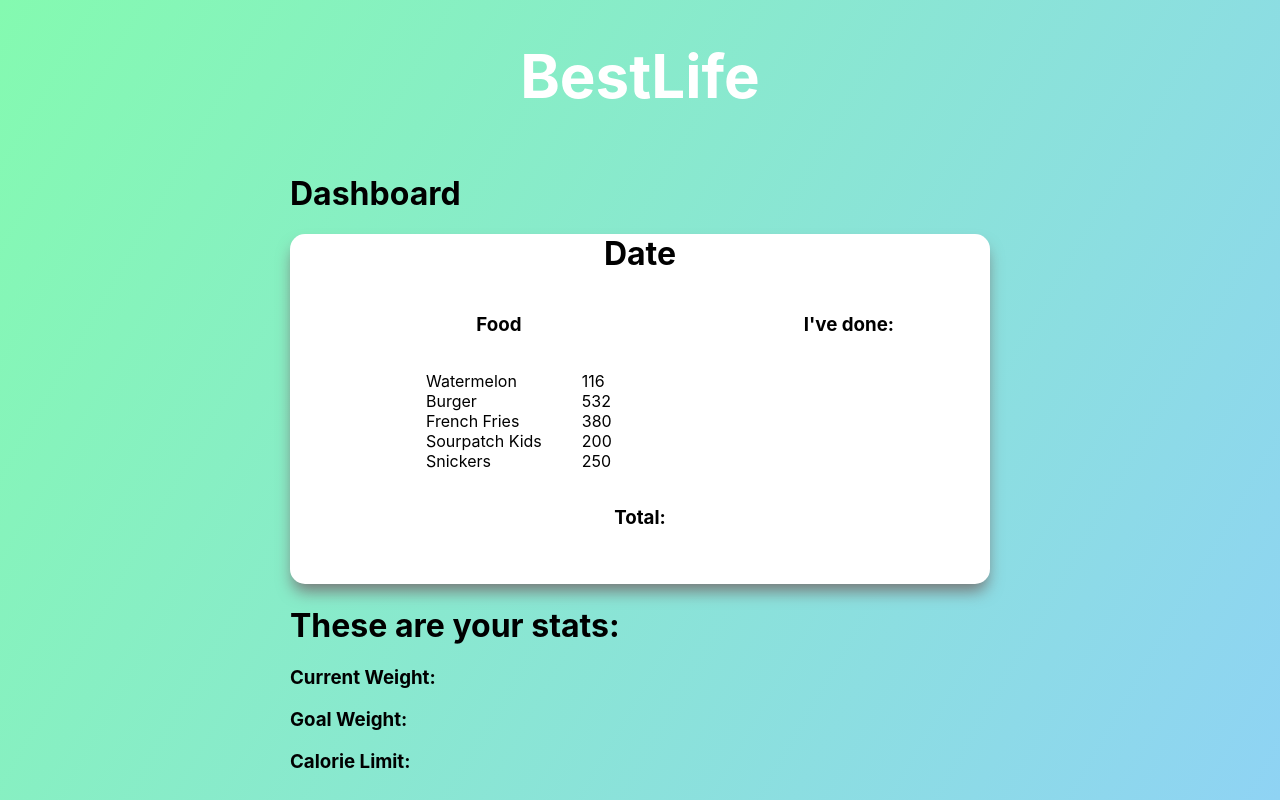
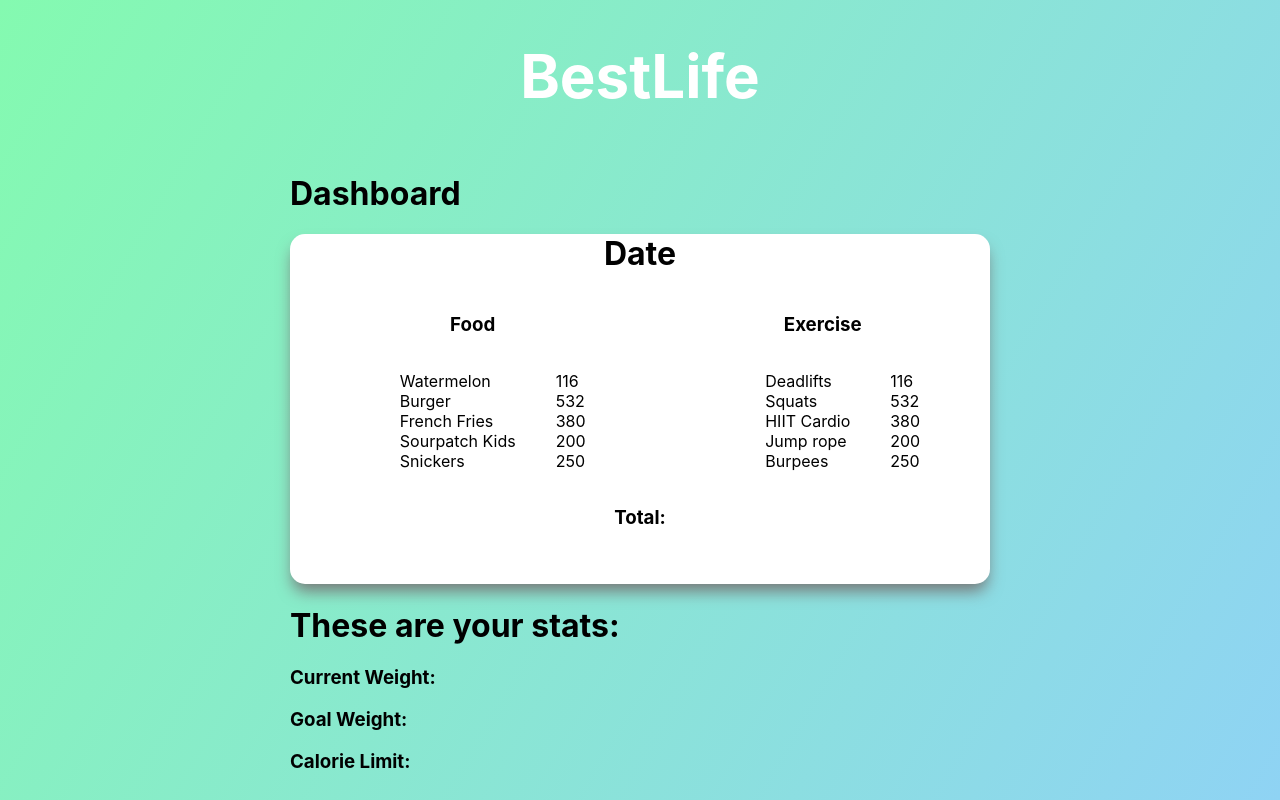
Before and after one commit to Calvinkim4/best-life, a React (Create React App) app in the folder client/: page / in a window 1280 px wide. Both pictures are taken after typing "Sample", "Sample123" into the empty fields and a click on the button "Login". Built offline with nearby package versions, Linux system fonts and the light colour scheme.

Commit message:
added mock exercise data to journal entry

```diff
--- /dev/null
+++ b/client/src/components/Exercise/Exercise.css
@@ -0,0 +1,14 @@
+.exercise-data{
+  display: flex;
+
+}
+
+.exercise-name-list{
+  list-style: none;
+  text-align: left
+}
+
+.exercise-cal-list{
+  list-style: none;
+  text-align: left
+}
--- a/client/src/components/Exercise/Exercise.js
+++ b/client/src/components/Exercise/Exercise.js
@@ -1,11 +1,28 @@
 import React from 'react'
+import './Exercise.css'
 
 class Exercise extends React.Component{
   render(){
     return(
-      <div className='food'>
-        <h3>I've done:</h3>
+      <div className='exercise'>
+      <h3>Exercise</h3>
+      <div className='exercise-data'>
+      <ul className='exercise-name-list'>
+        <li className='exercise-name'>Deadlifts</li>
+        <li className='exercise-name'>Squats</li>
+        <li className='exercise-name'>HIIT Cardio</li>
+        <li className='exercise-name'>Jump rope</li>
+        <li className='exercise-name'>Burpees</li>
+      </ul>
+      <ul className='exercise-cal-list'>
+        <li className='exercise-cal'>116</li>
+        <li className='exercise-cal'>532</li>
+        <li className='exercise-cal'>380</li>
+        <li className='exercise-cal'>200</li>
+        <li className='exercise-cal'>250</li>
+      </ul>
       </div>
+    </div>
     )
   }
 }
```
